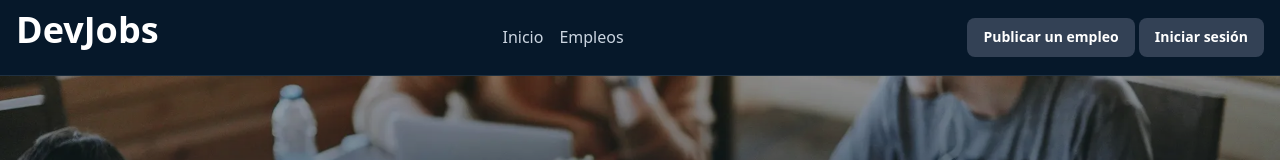
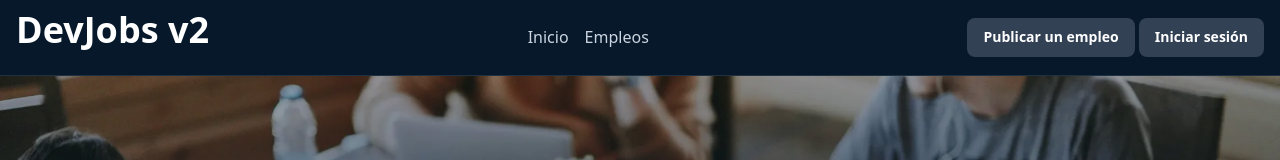
Before and after one commit to borjadvzy/devjobs-jscamp, a plain HTML site: page index.html in a window 1280 px wide. Shown: the top 160 px of the page. Drawn offline with Linux system fonts and the light colour scheme.

Commit message:
Actualización del Index.html

```diff
--- a/index.html
+++ b/index.html
@@ -11,7 +11,7 @@
 
 <body>
   <header>
-    <h1>DevJobs</h1>
+    <h1>DevJobs v2</h1>
 
     <nav>
       <a href="">Inicio</a>
```
